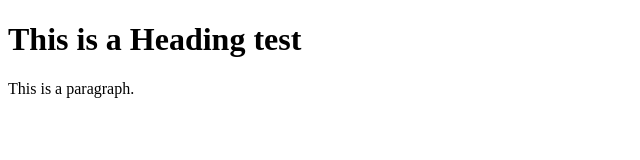
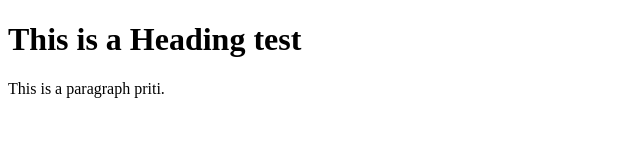
Before and after one commit to pritchau/gittutorial, a plain HTML site: page index.html in a window 1280 px wide. Shown: the full height of the page, 0-640 px from the left. Drawn offline with Linux system fonts and the light colour scheme.

Commit message:
index file modified by priti

```diff
--- a/index.html
+++ b/index.html
@@ -7,7 +7,7 @@
 <body>
 
 <h1>This is a Heading test</h1>
-<p>This is a paragraph.</p>
+<p>This is a paragraph priti.</p>
 
 </body>
 </html>
```
